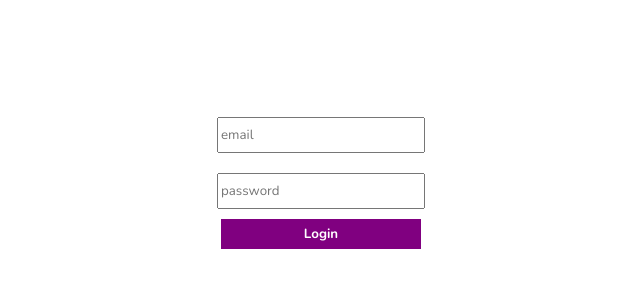
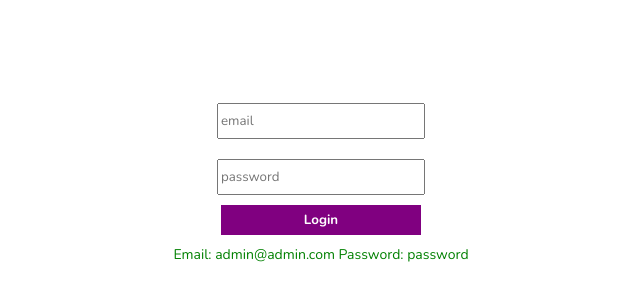
Before and after one commit to Midstackdev/react-firebase-admin, a React (Create React App) app: page /login in a window 1280 px wide. Shown: the part 222-522 px from the top of the page, without its empty margins (319-959 px from the left). Built offline with nearby package versions, Linux system fonts and the light colour scheme.

Commit message:
login cred

```diff
--- a/src/pages/login/Login.jsx
+++ b/src/pages/login/Login.jsx
@@ -37,6 +37,7 @@ const Login = () => {
         <input type="password" placeholder="password" onChange={e => setPassword(e.target.value)} />
         <button type="submit">Login</button>
         {error && <span>Wrong email/password</span>}
+        <span className="cred">Email: admin@admin.com Password: password</span>
       </form>
     </div>
   )
--- a/src/pages/login/login.scss
+++ b/src/pages/login/login.scss
@@ -29,6 +29,11 @@
             font-size: 14px;
             color: red;
             margin-top: 10px;
+
+            &.cred {
+                color: green;
+                margin-top: 10px;
+            }
         }
     }
 }
```
Also changed, not shown: 1 other file (tests, documents, lock files or other folders).
